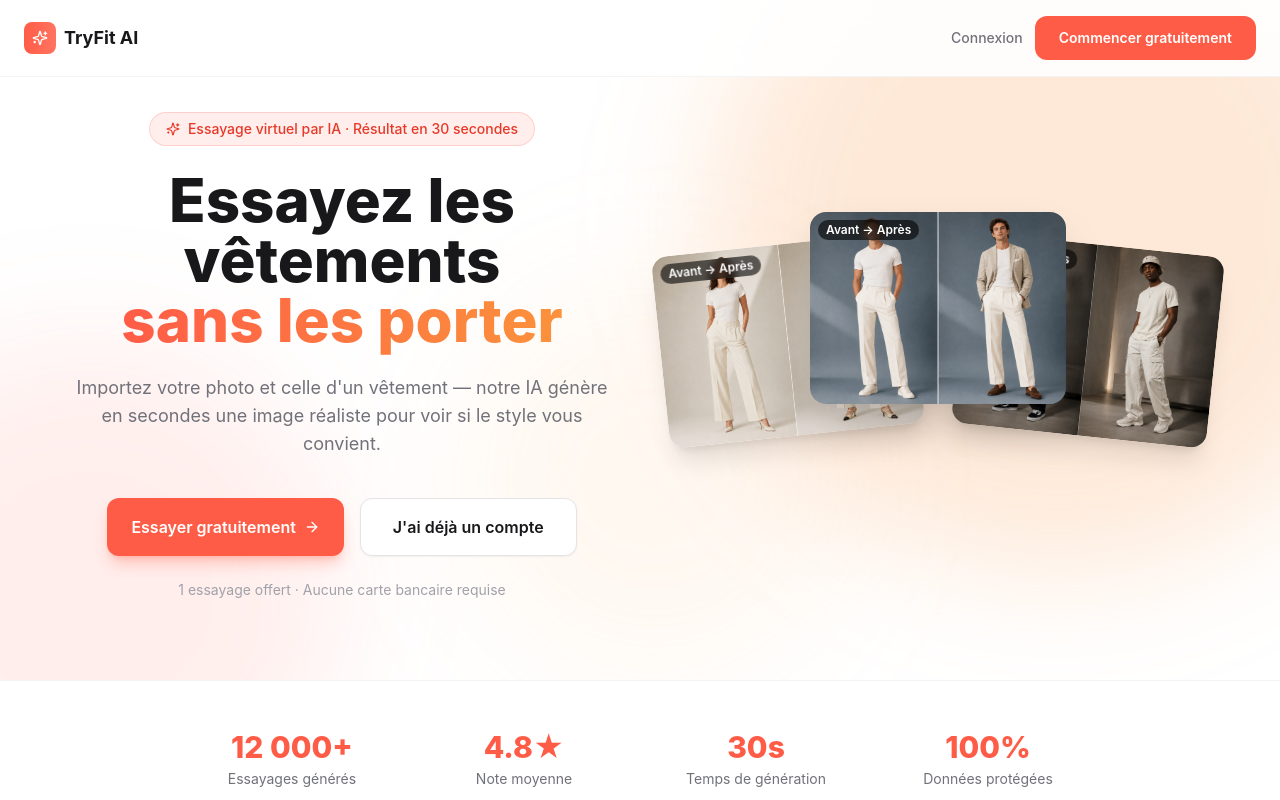
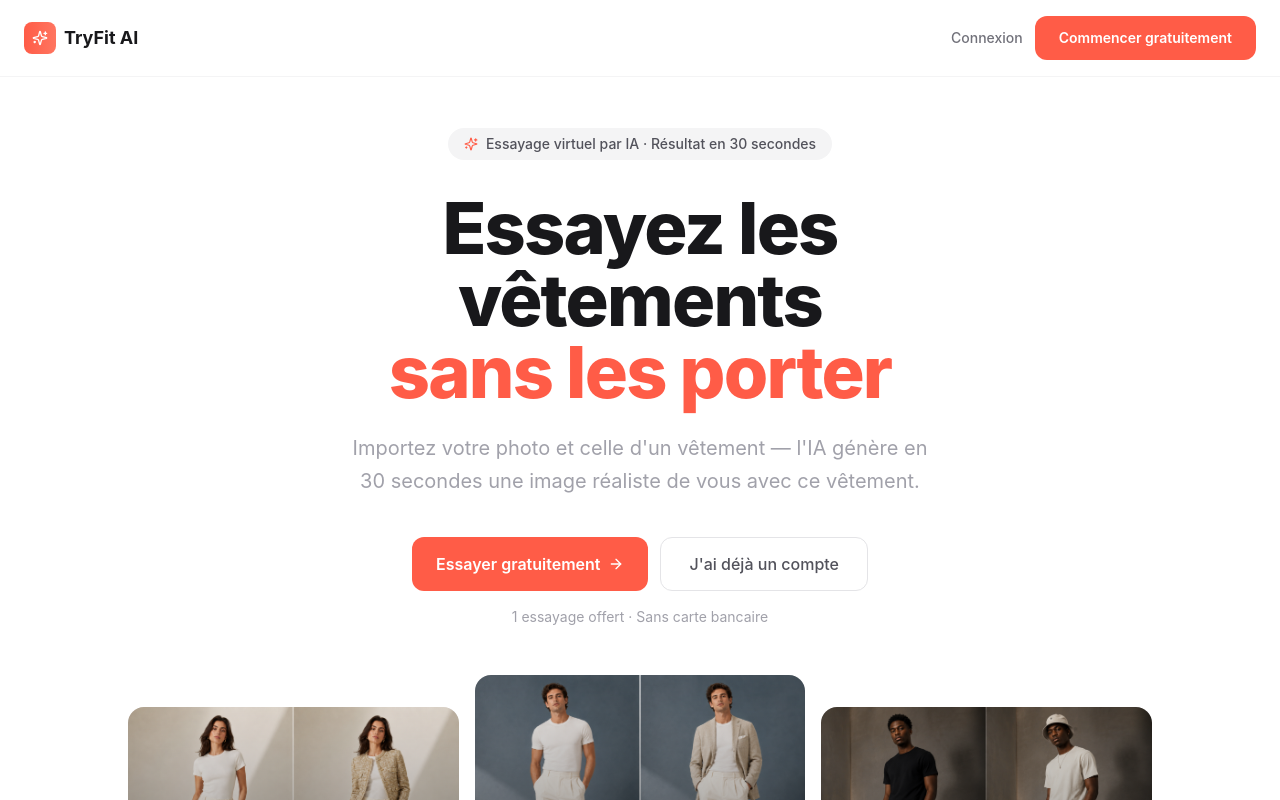
Before and after one commit to julesh66250/tryfit-ai, a Next.js app: page / in a window 1280 px wide. Shown: the top 800 px of the page. Built offline with nearby package versions, Linux system fonts and the light colour scheme.

Commit message:
design: hero minimaliste blanc, titre centre, 3 photos grille

```diff
--- a/app/page.tsx
+++ b/app/page.tsx
@@ -118,75 +118,53 @@ export default function LandingPage() {
       </header>
 
       {/* Hero */}
-      <section className="relative pt-28 pb-20 px-6 bg-white overflow-hidden">
-        {/* Blobs orange — fond lumineux comme le thème sombre mais en blanc */}
-        <div className="absolute -top-32 -right-32 w-[700px] h-[700px] bg-orange-400/20 rounded-full blur-3xl pointer-events-none" />
-        <div className="absolute top-1/2 -left-40 w-[500px] h-[500px] bg-brand-500/10 rounded-full blur-3xl pointer-events-none" />
-        <div className="absolute bottom-0 right-1/3 w-[400px] h-[400px] bg-orange-300/10 rounded-full blur-3xl pointer-events-none" />
+      <section className="pt-32 pb-16 px-6 bg-white">
+        <div className="max-w-3xl mx-auto text-center">
 
-        <div className="relative max-w-6xl mx-auto">
-          <div className="grid lg:grid-cols-2 gap-10 items-center">
-
-            {/* Gauche : texte centré */}
-            <div className="text-center">
-              <div className="inline-flex items-center gap-2 bg-brand-500/10 border border-brand-500/20 rounded-full px-4 py-1.5 text-sm text-brand-600 mb-6 font-medium">
-                <Sparkles className="w-3.5 h-3.5" />
+          {/* Badge */}
+          <div className="inline-flex items-center gap-2 bg-zinc-100 rounded-full px-4 py-1.5 text-sm text-zinc-600 mb-8 font-medium">
+            <Sparkles className="w-3.5 h-3.5 text-brand-500" />
             Essayage virtuel par IA · Résultat en 30 secondes
           </div>
 
-              <h1 className="text-5xl md:text-6xl font-extrabold mb-6 leading-tight text-zinc-900">
-                Essayez les vêtements
-                <br />
-                <span className="gradient-brand-text">sans les porter</span>
+          {/* Titre */}
+          <h1 className="text-6xl md:text-7xl font-extrabold mb-6 leading-[1.08] tracking-tight text-zinc-900">
+            Essayez les vêtements<br />
+            <span className="text-brand-500">sans les porter</span>
           </h1>
 
-              <p className="text-lg text-zinc-500 mb-10">
-                Importez votre photo et celle d&apos;un vêtement — notre IA génère en secondes
-                une image réaliste pour voir si le style vous convient.
+          {/* Sous-titre */}
+          <p className="text-xl text-zinc-400 max-w-xl mx-auto mb-10 leading-relaxed">
+            Importez votre photo et celle d&apos;un vêtement — l&apos;IA génère en 30 secondes
+            une image réaliste de vous avec ce vêtement.
           </p>
 
-              <div className="flex flex-col sm:flex-row gap-4 justify-center mb-6">
-                <Link href="/register" className="btn-primary flex items-center justify-center gap-2 text-base py-4 px-8 shadow-lg shadow-brand-500/30">
+          {/* CTA */}
+          <div className="flex flex-col sm:flex-row gap-3 justify-center mb-4">
+            <Link href="/register" className="btn-primary flex items-center justify-center gap-2 text-base py-3.5 px-7">
               Essayer gratuitement
               <ArrowRight className="w-4 h-4" />
             </Link>
-                <Link href="/login" className="bg-white border border-zinc-200 hover:border-zinc-300 text-zinc-900 font-semibold flex items-center justify-center gap-2 text-base py-4 px-8 rounded-xl transition-all shadow-sm">
+            <Link href="/login" className="flex items-center justify-center gap-2 text-base py-3.5 px-7 rounded-xl border border-zinc-200 text-zinc-600 hover:border-zinc-300 hover:text-zinc-900 transition-all font-medium">
               J&apos;ai déjà un compte
             </Link>
           </div>
-
-              <p className="text-zinc-400 text-sm">1 essayage offert · Aucune carte bancaire requise</p>
+          <p className="text-zinc-400 text-sm">1 essayage offert · Sans carte bancaire</p>
         </div>
 
-            {/* Droite : photos en éventail */}
-            <div className="relative h-72 hidden lg:block">
-              {/* Photo gauche — inclinée en arrière */}
-              <div className="absolute top-8 left-0 w-64 -rotate-6 z-10 rounded-2xl overflow-hidden shadow-xl" style={{ aspectRatio: '4/3' }}>
-                <Image src="/examples/exemple-1.png" alt="Avant après 1" fill className="object-cover" />
-                <div className="absolute top-2 left-2 bg-black/60 backdrop-blur-sm text-white text-xs font-semibold px-2 py-0.5 rounded-full">Avant → Après</div>
-              </div>
-              {/* Photo centre — au premier plan */}
-              <div className="absolute top-0 left-1/2 -translate-x-1/2 w-64 z-30 rounded-2xl overflow-hidden shadow-2xl" style={{ aspectRatio: '4/3' }}>
-                <Image src="/examples/exemple-2.png" alt="Avant après 2" fill className="object-cover" />
-                <div className="absolute top-2 left-2 bg-black/60 backdrop-blur-sm text-white text-xs font-semibold px-2 py-0.5 rounded-full">Avant → Après</div>
-              </div>
-              {/* Photo droite — inclinée en arrière */}
-              <div className="absolute top-8 right-0 w-64 rotate-6 z-10 rounded-2xl overflow-hidden shadow-xl" style={{ aspectRatio: '4/3' }}>
-                <Image src="/examples/exemple-3.png" alt="Avant après 3" fill className="object-cover" />
-                <div className="absolute top-2 left-2 bg-black/60 backdrop-blur-sm text-white text-xs font-semibold px-2 py-0.5 rounded-full">Avant → Après</div>
+        {/* Photos — 3 cartes côte à côte */}
+        <div className="max-w-5xl mx-auto mt-16 grid grid-cols-3 gap-4">
+          {examples.map((ex, i) => (
+            <div key={i} className={`relative rounded-2xl overflow-hidden bg-zinc-100 ${i === 1 ? '-mt-4' : 'mt-4'}`} style={{ aspectRatio: '4/3' }}>
+              <Image src={ex.image} alt={ex.label} fill className="object-cover" />
+              <div className="absolute inset-0 bg-gradient-to-t from-black/50 to-transparent" />
+              <div className="absolute bottom-3 left-3">
+                <span className="text-white text-xs font-semibold bg-white/20 backdrop-blur-sm px-2 py-0.5 rounded-full">Avant → Après</span>
               </div>
             </div>
-
+          ))}
         </div>
-
-          {/* Mobile : une seule photo */}
-          <div className="lg:hidden mt-10">
-            <div className="relative rounded-2xl overflow-hidden shadow-xl max-w-sm mx-auto" style={{ aspectRatio: '4/3' }}>
-              <Image src="/examples/exemple-1.png" alt="Avant après" fill className="object-cover" />
-              <div className="absolute top-3 left-3 bg-black/60 backdrop-blur-sm text-white text-xs font-semibold px-3 py-1 rounded-full">Avant → Après</div>
-            </div>
-          </div>
-        </div>
+        <p className="text-center text-zinc-400 text-sm mt-5">✦ Résultats générés par IA en moins de 30 secondes</p>
       </section>
 
       {/* Stats */}
```
Lines whose indentation alone changed are shown as unchanged.
